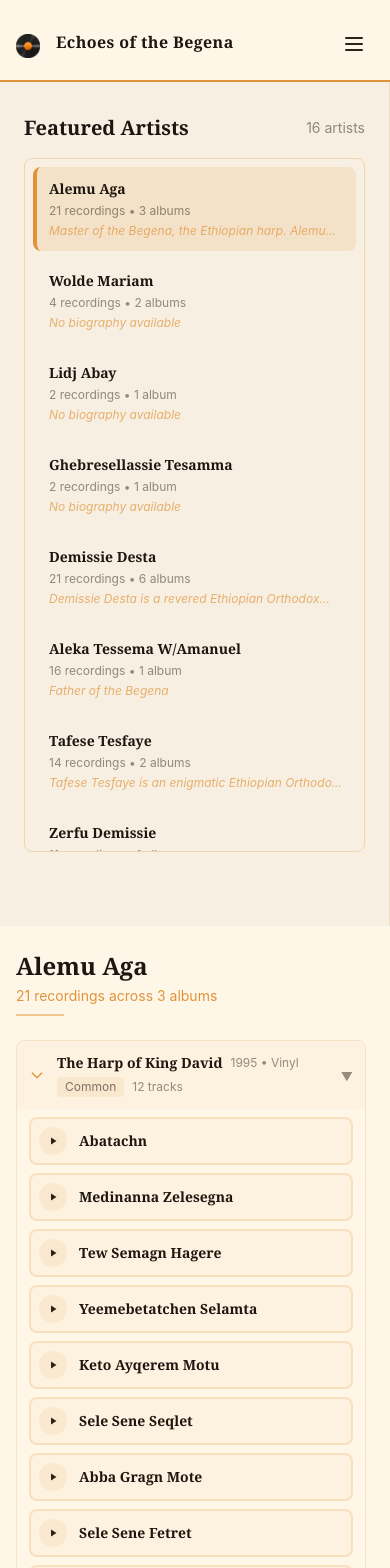
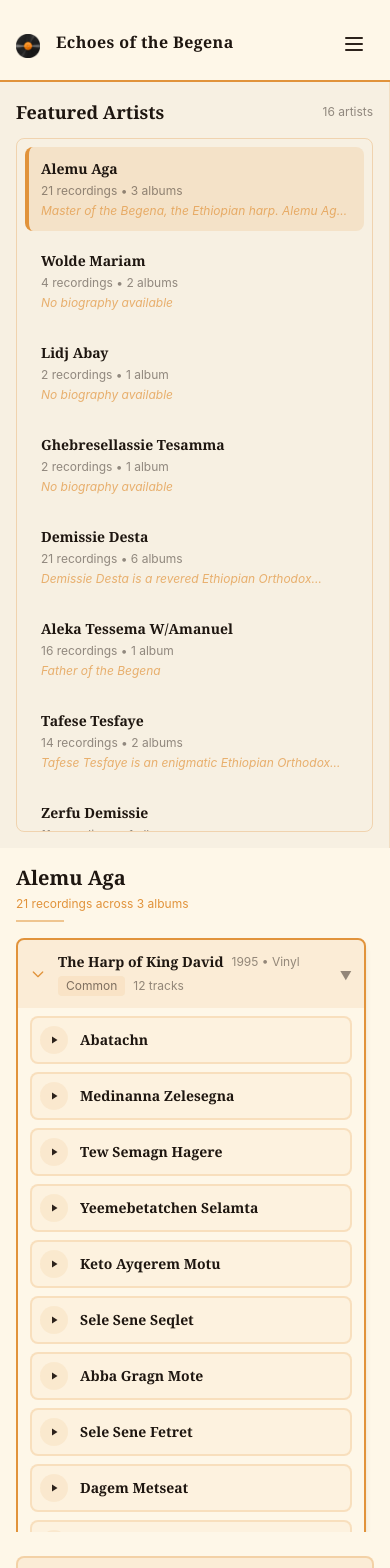
Before and after one commit to kidus1001/EchoesDuBegena, a React (Vite) app in the folder frontend/: page /recordings in a window 390 px wide. Shown: the top 1568 px of the page. Built offline with nearby package versions, Linux system fonts and the light colour scheme.

Commit message:
Mobile responsiveness for recording page, border definition and color change

```diff
--- a/frontend/src/pages/Recordings.tsx
+++ b/frontend/src/pages/Recordings.tsx
@@ -60,8 +60,10 @@ const Recordings: React.FC = () => {
   const [expandedAlbums, setExpandedAlbums] = useState<Set<string>>(new Set());
 
   const location = useLocation();
+  const mainContentRef = useRef<HTMLDivElement | null>(null);
+  const artistListRef = useRef<HTMLDivElement | null>(null);
 
-// Add this useEffect to handle both artist and album parameters
+  // Handle URL params
   useEffect(() => {
     const params = new URLSearchParams(location.search);
     const artistId = params.get('artist');
@@ -70,26 +72,43 @@ useEffect(() => {
     if (artistId) {
       setSelectedArtistId(artistId);
 
-    // Find the artist
       const artist = artists.find(a => a.id === artistId);
       if (artist && artist.albums && artist.albums.length > 0) {
-      // If albumId is provided, expand that specific album
         if (albumId) {
-        // Check if the album exists in this artist's albums
           const albumExists = artist.albums.some(album => album.id === albumId);
           if (albumExists) {
             setExpandedAlbums(new Set([albumId]));
           } else {
-          // Fallback: expand the first album
             setExpandedAlbums(new Set([artist.albums[0].id]));
           }
         } else {
-        // No album specified, expand the first album
           setExpandedAlbums(new Set([artist.albums[0].id]));
         }
       }
     }
   }, [location.search, artists]);
+
+  // Scroll to main content on mobile when artist is selected
+  useEffect(() => {
+    if (selectedArtistId && mainContentRef.current) {
+      // Check if on mobile (screen width < 1024px)
+      const isMobile = window.innerWidth < 1024;
+
+      if (isMobile) {
+        // Small delay to ensure content is rendered
+        setTimeout(() => {
+          const headerOffset = 80; // Adjust based on your header height
+          const elementPosition = mainContentRef.current?.getBoundingClientRect().top || 0;
+          const offsetPosition = elementPosition + window.pageYOffset - headerOffset;
+
+          window.scrollTo({
+            top: offsetPosition,
+            behavior: 'smooth'
+          });
+        }, 300);
+      }
+    }
+  }, [selectedArtistId]);
 
   const audioRef = useRef<HTMLAudioElement | null>(null);
 
@@ -107,7 +126,6 @@ useEffect(() => {
         setArtists(data.artists || []);
         setError(null);
 
-        // Auto-expand first album when artist loads
         if (data.artists && data.artists.length > 0) {
           const firstArtist = data.artists[0];
           if (firstArtist.albums && firstArtist.albums.length > 0) {
@@ -129,7 +147,6 @@ useEffect(() => {
   // Audio event listeners
   useEffect(() => {
     const audio = audioRef.current;
-
     if (!audio) return;
 
     const handleTimeUpdate = () => {
@@ -173,13 +190,11 @@ useEffect(() => {
     const audio = audioRef.current;
     if (!audio || !selectedTrack) return;
 
-    // Reset and load new track
     audio.pause();
     audio.currentTime = 0;
     audio.src = selectedTrack.audioUrl;
     audio.load();
 
-    // Auto-play if should be playing
     if (isPlaying) {
       const playPromise = audio.play();
       if (playPromise !== undefined) {
@@ -214,23 +229,16 @@ useEffect(() => {
     return artist.albums.reduce((total, album) => total + album.tracks.length, 0);
   };
 
-  // Get artist biography (shortened for display)
-  // const getShortBio = (biography: string): string => {
-  //   return biography.length > 50 ? biography.substring(0, 50) + '...' : biography;
-  // };
-
   // Get selected artist
   const selectedArtist: Artist | undefined = artists.find(artist => artist.id === selectedArtistId);
 
-  // Handle track selection - FIXED
+  // Handle track selection
   const handleTrackClick = (track: TrackWithAlbum): void => {
-    // If same track, just toggle play/pause
     if (selectedTrack?.id === track.id) {
       setIsPlaying(!isPlaying);
       return;
     }
 
-    // Stop current audio completely
     if (audioRef.current) {
       audioRef.current.pause();
       audioRef.current.currentTime = 0;
@@ -238,15 +246,11 @@ useEffect(() => {
       audioRef.current.load();
     }
 
-    // Reset states
     setCurrentTime(0);
     setDuration(0);
     setIsPlaying(false);
-
-    // Set new track
     setSelectedTrack(track);
 
-    // Start playing after state updates
     setTimeout(() => {
       setIsPlaying(true);
     }, 100);
@@ -255,11 +259,9 @@ useEffect(() => {
   // Toggle album expansion - only one at a time
   const toggleAlbum = (albumId: string): void => {
     setExpandedAlbums(prev => {
-      // If the clicked album is already expanded, collapse it
       if (prev.has(albumId)) {
-        return new Set(); // Empty set - collapse all
+        return new Set();
       } else {
-        // Otherwise, expand only this album
         return new Set([albumId]);
       }
     });
@@ -326,14 +328,18 @@ useEffect(() => {
       <audio ref={audioRef} />
 
       <div className="bg-archive-paper flex flex-col lg:flex-row min-h-screen">
-        <aside className="bg-archive-grey/5 lg:w-72 flex-shrink-0 min-h-screen lg:h-full border-r border-archive-gold/20">
-          <div className="sticky top-0 pt-8 pb-8 px-6">
-            <div className="flex justify-between items-center mb-4">
-              <h2 className="font-serif text-xl font-semibold text-archive-dark">Featured Artists</h2>
-              <span className="text-archive-brown/50 text-sm">{artists.length} artists</span>
+        {/* Sidebar - Artist List */}
+        <aside className="bg-archive-grey/5 lg:w-72 flex-shrink-0 lg:min-h-screen lg:h-full border-r border-archive-gold/20">
+          <div className="sticky top-0 pt-4 sm:pt-8 pb-4 px-4 sm:px-6">
+            <div className="flex justify-between items-center mb-3">
+              <h2 className="font-serif text-lg sm:text-xl font-semibold text-archive-dark">Featured Artists</h2>
+              <span className="text-archive-brown/50 text-xs sm:text-sm">{artists.length} artists</span>
             </div>
 
-            <div className="space-y-2 max-h-[calc(100vh-150px)] overflow-y-auto p-2 border border-archive-gold/30 rounded-lg">
+            <div
+              ref={artistListRef}
+              className="space-y-2 max-h-[calc(100vh-150px)] overflow-y-auto p-2 border border-archive-gold/30 rounded-lg"
+            >
               {artists.length === 0 ? (
                 <div className="text-center text-archive-brown py-4">No artists found</div>
               ) : (
@@ -368,36 +374,47 @@ useEffect(() => {
           </div>
         </aside>
 
-        {/* <!-- ========== MAIN CONTENT ========== --> */}
-        <main className="flex-1 px-4 sm:px-6 md:px-8 lg:px-12 py-6 md:py-8 lg:py-12">
+        {/* MAIN CONTENT */}
+        <main
+          ref={mainContentRef}
+          className="flex-1 px-4 sm:px-6 md:px-8 lg:px-12 py-4 sm:py-6 md:py-8 lg:py-12"
+        >
           <div className="grid grid-cols-1 lg:grid-cols-3 gap-6 lg:gap-8">
 
-            {/* <!-- ===== SONGS LIST ===== --> */}
+            {/* SONGS LIST */}
             <div className="lg:col-span-2">
-              {/* <!-- Artist Header --> */}
-              <div className="mb-6">
-                <h2 className="font-serif text-2xl font-semibold text-archive-dark">
+              {/* Mobile-friendly Artist Header */}
+              <div className="mb-4 sm:mb-6">
+                <h2 className="font-serif text-xl sm:text-2xl font-semibold text-archive-dark">
                   {selectedArtist?.name || 'Select an Artist'}
                 </h2>
-                <p className="text-archive-gold text-sm mt-1">
+                <p className="text-archive-gold text-xs sm:text-sm mt-1">
                   {selectedArtist ? `${getArtistRecordingCount(selectedArtist)} recordings across ${selectedArtist.albums.length} album${selectedArtist.albums.length > 1 ? 's' : ''}` : ''}
                 </p>
                 <div className="w-12 h-0.5 bg-archive-gold/50 mt-2"></div>
               </div>
 
-              {/* <!-- Song List --> */}
-              <div className="space-y-4 max-h-[calc(100vh-250px)] overflow-y-auto pr-2">
+              {/* Song List - with bottom padding for mobile scrolling */}
+              <div className="space-y-4 max-h-[calc(100vh-250px)] overflow-y-auto pr-2 pb-20 lg:pb-0">
                 {selectedArtist ? (
                   selectedArtist.albums.map((album: Album) => {
                     const isExpanded = expandedAlbums.has(album.id);
                     const albumTrackCount = album.tracks.length;
 
                     return (
-                      <div key={album.id} className="border border-archive-gold/20 rounded-lg overflow-hidden">
-                        {/* <!-- Album Header - Clickable to expand/collapse --> */}
+                      <div key={album.id} className={`rounded-lg overflow-hidden ${
+                        isExpanded
+                          ? 'border-2 border-archive-gold shadow-md'
+                          : 'border border-archive-gold/20'
+                      }`}>
+                        {/* Album Header */}
                         <button
                           onClick={() => toggleAlbum(album.id)}
-                          className="w-full flex items-center justify-between p-3 bg-archive-gold/5 hover:bg-archive-gold/10 transition-all duration-300"
+                          className={`w-full flex items-center justify-between p-3 ${
+                            isExpanded
+                              ? 'bg-archive-gold/10'
+                              : 'bg-archive-gold/5'
+                          } hover:bg-archive-gold/10 transition-all duration-300`}
                         >
                           <div className="flex items-center gap-3 min-w-0 flex-1">
                             <div className="flex-shrink-0">
@@ -438,7 +455,7 @@ useEffect(() => {
                           </div>
                         </button>
 
-                        {/* <!-- Songs - Only show when expanded --> */}
+                        {/* Songs */}
                         {isExpanded && (
                           <div className="space-y-2 p-3 pt-2">
                             {album.tracks.map((track: Track) => {
@@ -457,14 +474,14 @@ useEffect(() => {
                                   onClick={() => handleTrackClick(trackWithAlbum)}
                                   className={`w-full group flex items-center justify-between p-2 sm:p-3 rounded-lg transition-all duration-300 ${
                                     isTrackPlaying
-                                      ? 'bg-archive-gold/30 text-archive-dark border-2 border-archive-gold shadow-lg'
+                                      ? 'bg-zinc-900/90 text-white border-2 border-archive-gold shadow-lg'
                                       : 'bg-archive-gold/5 border-2 border-archive-gold/20 hover:border-archive-gold/50 hover:shadow-md hover:bg-archive-gold/10'
                                   }`}
                                 >
                                   <div className="flex items-center gap-3 sm:gap-4 min-w-0">
                                     <div className={`w-7 h-7 rounded-full flex items-center justify-center flex-shrink-0 ${
                                       isTrackPlaying
-                                        ? 'bg-archive-dark text-archive-gold'
+                                        ? 'bg-archive-gold text-archive-dark'
                                         : 'bg-archive-gold/10 group-hover:bg-archive-gold'
                                     } transition-all`}>
                                       {isTrackPlaying ? (
@@ -478,13 +495,21 @@ useEffect(() => {
                                       )}
                                     </div>
                                     <div className="text-left min-w-0">
-                                      <h3 className="font-serif font-semibold text-sm truncate text-archive-dark">{track.title}</h3>
+                                      <h3 className={`font-serif font-semibold text-sm truncate ${
+                                        isTrackPlaying ? 'text-white' : 'text-archive-dark'
+                                      }`}>
+                                        {track.title}
+                                      </h3>
                                       {isTrackPlaying && (
-                                        <p className="text-xs text-archive-dark/60 mt-0.5 animate-pulse">Now Playing</p>
+                                        <p className="text-xs text-archive-gold/80 mt-0.5 animate-pulse">▶ Now Playing</p>
                                       )}
                                     </div>
                                     {track.rare && (
-                                      <span className="text-xs bg-white text-red-800 px-2 py-0.5 rounded flex-shrink-0">Rare</span>
+                                      <span className={`text-xs px-2 py-0.5 rounded flex-shrink-0 ${
+                                        isTrackPlaying ? 'bg-white/20 text-archive-paper' : 'bg-white text-red-800'
+                                      }`}>
+                                        Rare
+                                      </span>
                                     )}
                                   </div>
                                 </button>
@@ -501,14 +526,14 @@ useEffect(() => {
               </div>
             </div>
 
-            {/* <!-- ===== NOW PLAYING PANEL ===== --> */}
+            {/* NOW PLAYING PANEL */}
             <div className="lg:col-span-1">
               <div className="bg-archive-gold/10 rounded-lg p-4 sm:p-5 border-2 border-archive-gold/30 shadow-xl sticky top-8 max-h-[calc(100vh-100px)] overflow-y-auto">
                 <h3 className="font-serif text-lg font-semibold text-archive-dark mb-4">Now Playing</h3>
 
                 {selectedTrack ? (
                   <>
-                    {/* <!-- Album Art --> */}
+                    {/* Album Art */}
                     <div className="aspect-square bg-gradient-to-br from-archive-brown/10 to-archive-gold/10 rounded-lg mb-4 flex items-center justify-center border-2 border-archive-gold/20">
                       {selectedTrack.albumCover ? (
                         <img
@@ -531,14 +556,14 @@ useEffect(() => {
                       </div>
                     </div>
 
-                    {/* <!-- Song Info --> */}
+                    {/* Song Info */}
                     <div className="text-center mb-4">
                       <h4 className="font-serif text-xl font-bold text-archive-dark">{selectedTrack.title}</h4>
                       <p className="text-archive-gold text-sm mt-1">{selectedTrack.artist}</p>
                       <p className="text-archive-brown/50 text-xs mt-1">{selectedTrack.albumTitle}</p>
                     </div>
 
-                    {/* <!-- Progress Bar --> */}
+                    {/* Progress Bar */}
                     <div className="space-y-2 mb-4">
                       <div
                         className="h-1 bg-archive-brown/10 rounded-full overflow-hidden cursor-pointer relative"
@@ -555,7 +580,7 @@ useEffect(() => {
                       </div>
                     </div>
 
-                    {/* <!-- Controls --> */}
+                    {/* Controls */}
                     <div className="flex justify-center items-center gap-4 sm:gap-6 mb-4">
                       <button
                         onClick={() => skip(-10)}
@@ -591,7 +616,7 @@ useEffect(() => {
                       </button>
                     </div>
 
-                    {/* <!-- About Section --> */}
+                    {/* About Section */}
                     <div className="mt-6 pt-4 border-t border-archive-gold/20">
                       <div className="flex items-center gap-2 mb-3">
                         <svg className="w-4 h-4 text-archive-gold" fill="none" stroke="currentColor" viewBox="0 0 24 24">
@@ -609,7 +634,7 @@ useEffect(() => {
                       </div>
                     </div>
 
-                    {/* <!-- Close Button --> */}
+                    {/* Close Button */}
                     <button
                       onClick={() => {
                         setSelectedTrack(null);
@@ -641,7 +666,7 @@ useEffect(() => {
         </main>
       </div>
 
-      {/* <!-- Mobile Bottom Player (visible on small screens) --> */}
+      {/* Mobile Bottom Player */}
       {selectedTrack && (
         <div className="lg:hidden fixed bottom-0 left-0 right-0 p-3 shadow-lg z-40 backdrop-blur-md bg-white/80 border-t border-archive-gold/20">
           <div className="flex items-center gap-3">
@@ -682,7 +707,6 @@ useEffect(() => {
               </button>
             </div>
           </div>
-          {/* <!-- Mini progress bar --> */}
           <div
             className="w-full h-1 bg-archive-brown/20 rounded-full mt-2 overflow-hidden cursor-pointer"
             onClick={handleProgressClick}
```
Lines whose indentation alone changed are shown as unchanged.
